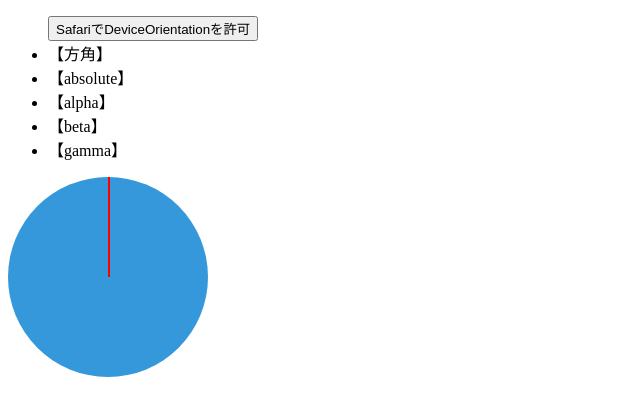
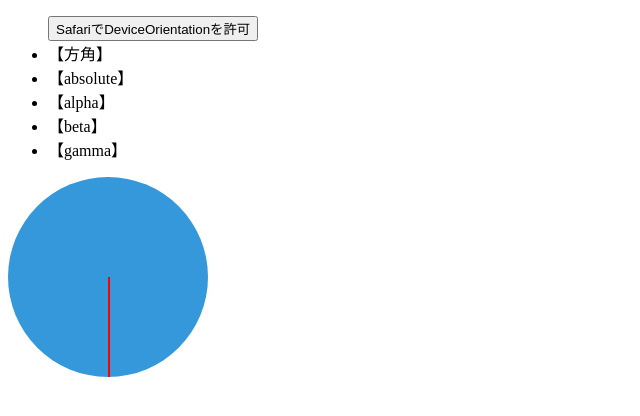
Before and after one commit to turpan9076/orientation-sample, a plain HTML site: page index.html in a window 1280 px wide. Shown: the full height of the page, 0-640 px from the left. Drawn offline with Linux system fonts and the light colour scheme.

Commit message:
first commit

```diff
--- a/style.css
+++ b/style.css
@@ -19,6 +19,6 @@
     background-color: #f00;
     position: absolute;
     transform-origin: 50% 0;
-    transform: rotate(180deg);
+    transform: rotate(0deg);
     transition: transform 0.5s ease;
 }
```
